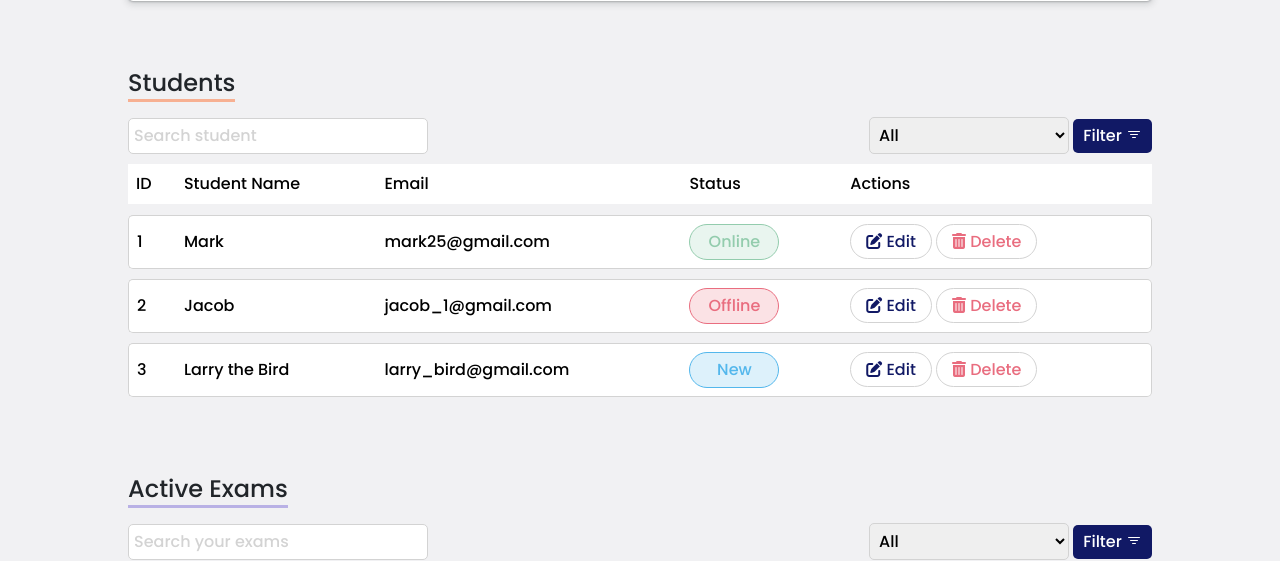
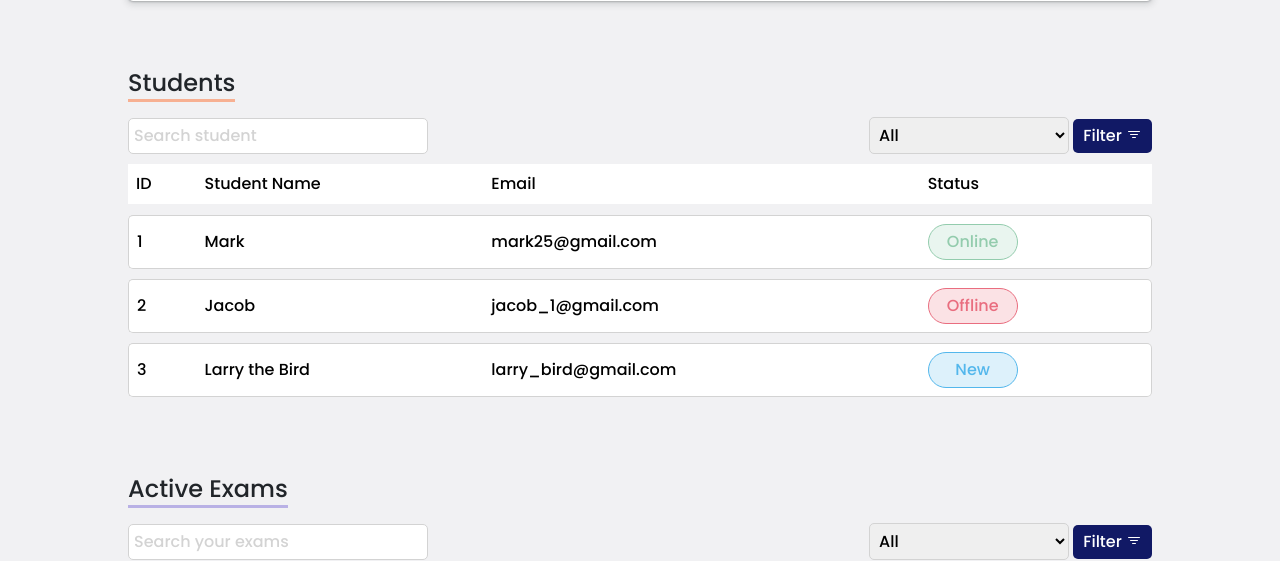
Before and after one commit to astritkrasniqi1/OnlineExamSystem, a PHP site: page /professor/Dashboard.php in a window 1280 px wide. Shown: the part 1054-1615 px from the top of the page. Run offline with PHP 8.4, Linux system fonts and the light colour scheme; the visitor is signed in with stand-in values (Sample User, id 1).

Commit message:
Online Exam System
Heqja e actions nga table e studentave ne dashboard shkaku qe nuk ka te drejta profesori qe me i bo edit ose delete userat

```diff
--- a/professor/Dashboard.php
+++ b/professor/Dashboard.php
@@ -131,7 +131,6 @@
                 <th scope="col">Student Name</th>
                 <th scope="col">Email</th>
                 <th scope="col">Status</th>
-                <th scope="col">Actions</th>
                 </tr>
             </thead>
             <tbody>
@@ -140,30 +139,18 @@
                 <td>Mark</td>
                 <td>mark25@gmail.com</td>
                 <td><span>Online</span></td>
-                <td>
-                <a href="" class="edit"><i class="fa-solid fa-pen-to-square"></i>&nbsp;Edit</a>
-                    <a href="" class="delete"><i class="fa-solid fa-trash-can"></i>&nbsp;Delete</a>
-                </td>
                 </tr>
                 <tr>
                 <td scope="row">2</td>
                 <td>Jacob</td>
                 <td>jacob_1@gmail.com</td>
                 <td><span>Offline</span></td>
-                <td>
-                <a href="" class="edit"><i class="fa-solid fa-pen-to-square"></i>&nbsp;Edit</a>
-                    <a href="" class="delete"><i class="fa-solid fa-trash-can"></i>&nbsp;Delete</a>
-                </td>
                 </tr>
                 <tr>
                 <td scope="row">3</td>
                 <td>Larry the Bird</td>
                 <td>larry_bird@gmail.com</td>
                 <td><span>New</span></td>
-                <td>
-                <a href="" class="edit"><i class="fa-solid fa-pen-to-square"></i>&nbsp;Edit</a>
-                    <a href="" class="delete"><i class="fa-solid fa-trash-can"></i>&nbsp;Delete</a>
-                </td>
                 </tr>
             </tbody>
         </table>
```
